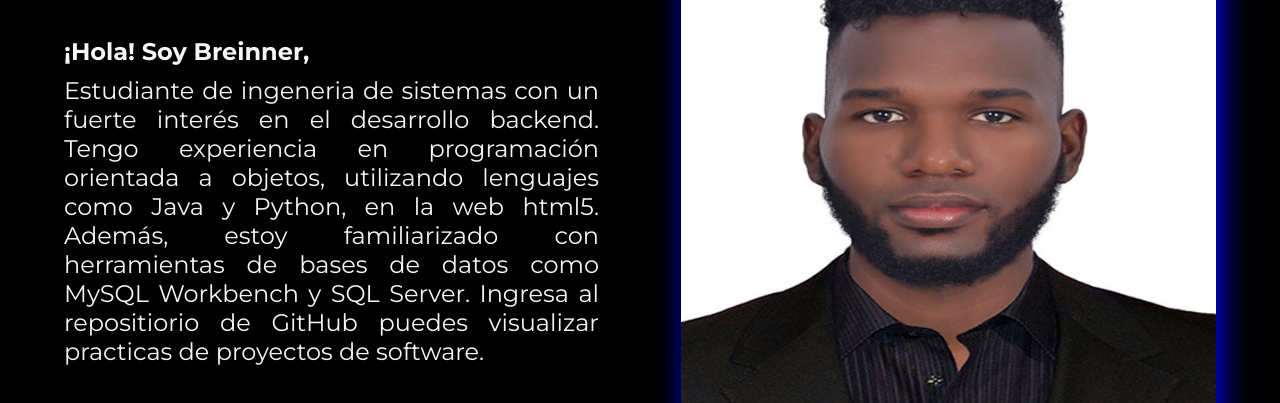
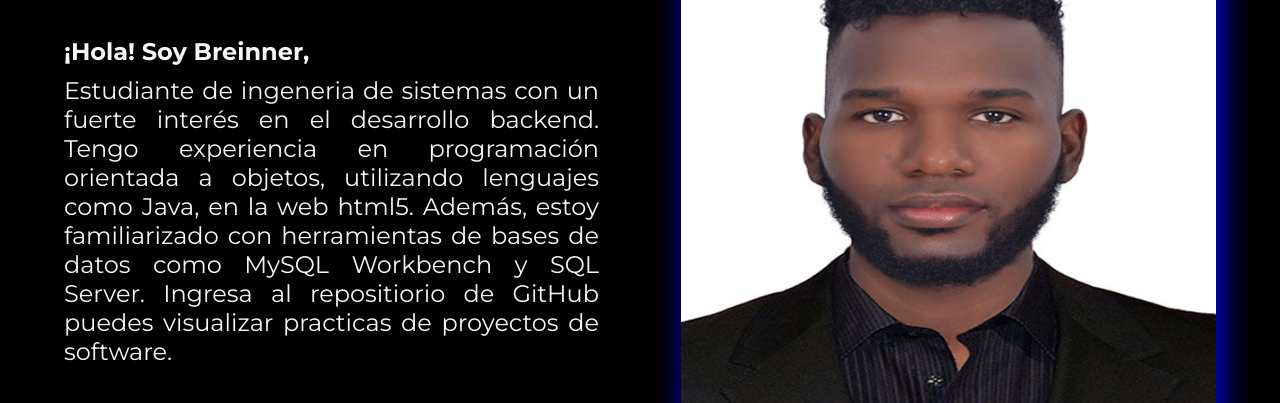
Before and after one commit to BreinnerBenitez/Portafolio_Breinner, a plain HTML site: page index.html in a window 1280 px wide. Shown: the part 392-795 px from the top of the page. Drawn offline with nearby package versions, Linux system fonts and the light colour scheme.

Commit message:
index.html

```diff
--- a/index.html
+++ b/index.html
@@ -29,7 +29,7 @@
             <p class="presentacion_contenido_titulo_texto"><strong>¡Hola! Soy Breinner,</strong> Estudiante
                 de ingeneria de sistemas
                 con un fuerte interés en el desarrollo backend. Tengo experiencia en
-                programación orientada a objetos, utilizando lenguajes como Java y Python, en la web html5. Además, estoy
+                programación orientada a objetos, utilizando lenguajes como Java, en la web html5. Además, estoy
                 familiarizado con herramientas de bases de datos como MySQL Workbench y SQL Server. Ingresa
                 al repositiorio de GitHub puedes visualizar practicas de proyectos de software.
             </p>
```
